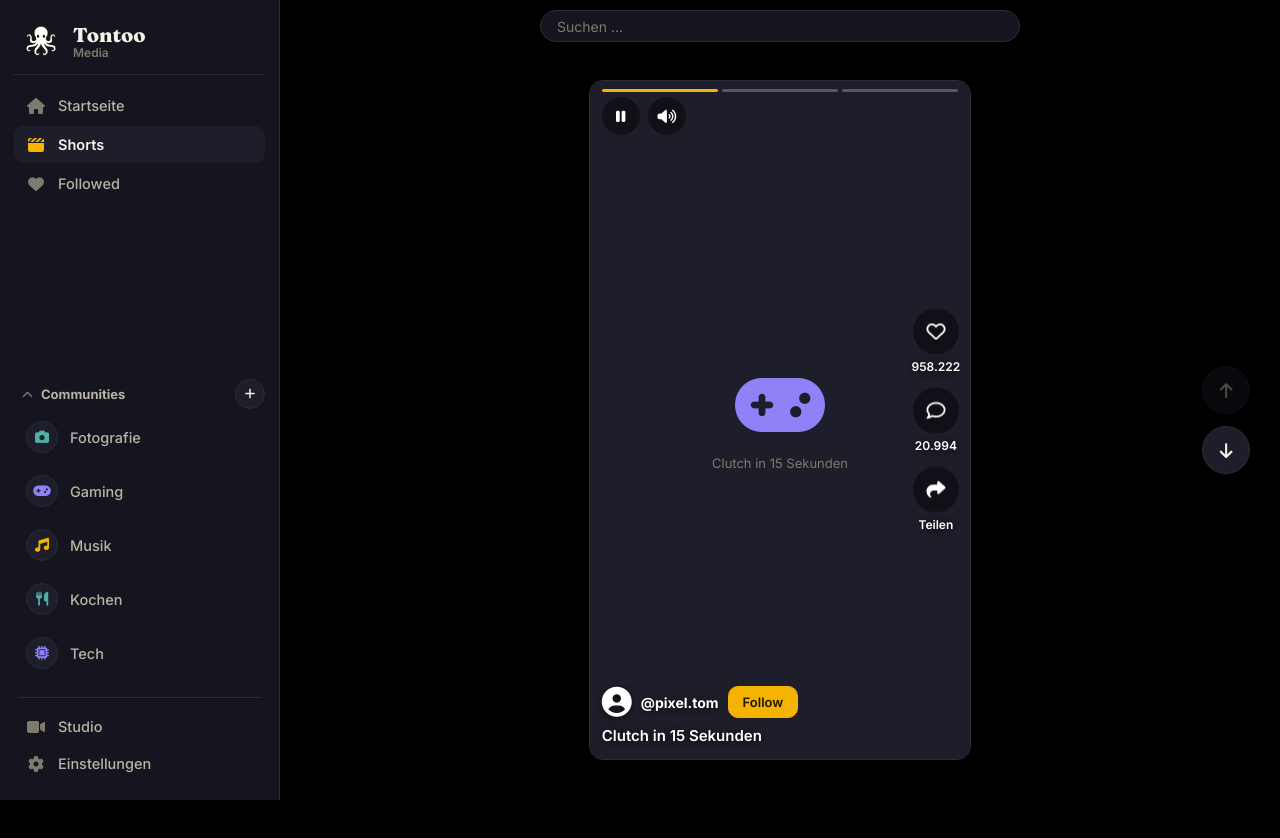
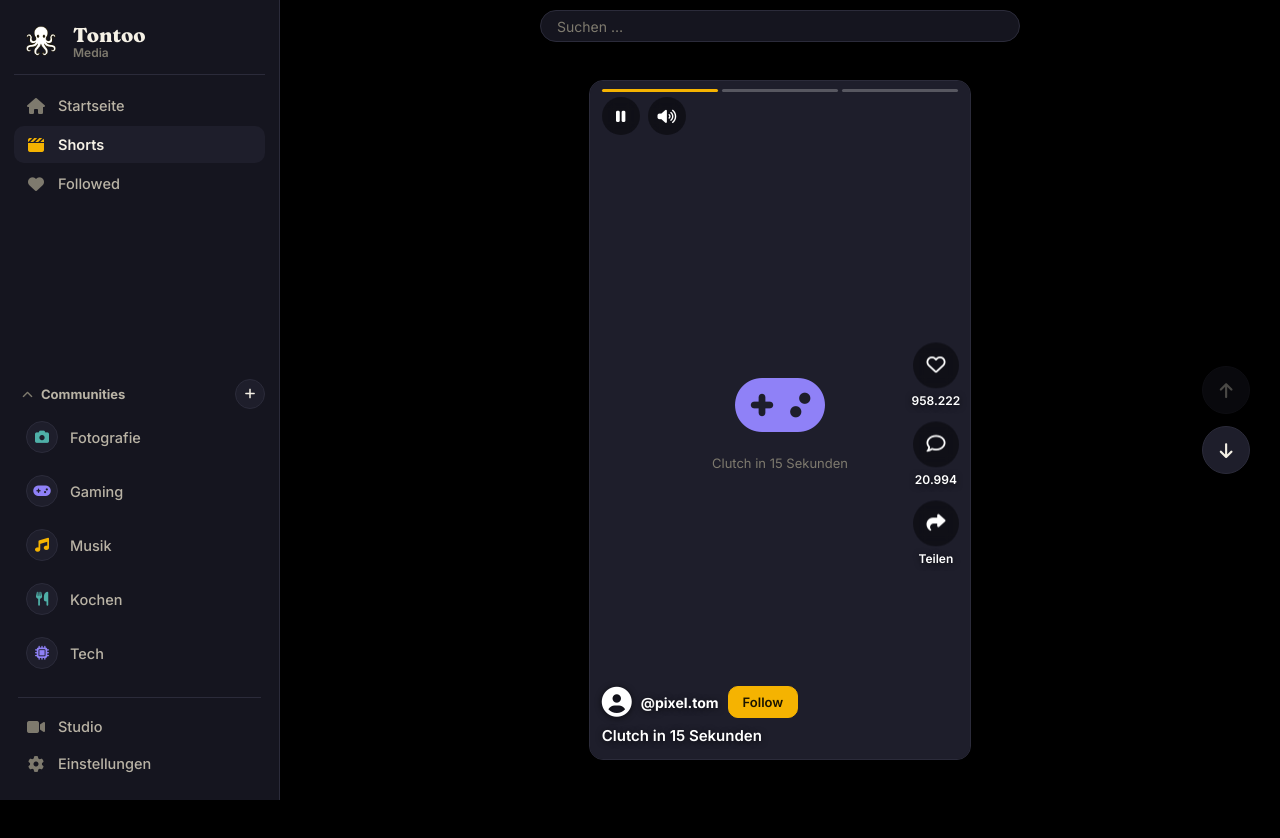
Before and after one commit to arlomu/TontooMedia, a React (Vite) app in the folder frontend/: page /shorts in a window 1280 px wide. Shown: the top 838 px of the page. Built offline with nearby package versions, Linux system fonts and the light colour scheme.

Commit message:
Shorts: Action-Rail leicht unter die Mitte geschoben

```diff
--- a/frontend/src/index.css
+++ b/frontend/src/index.css
@@ -399,7 +399,7 @@ main.app-wrap { max-width: none; padding: 0; }
 .pillbtn:hover { transform: translateY(-1px); border-color: var(--border); }
 .pillbtn.on { color: var(--brand); border-color: var(--brand); }
 .short-rail {
-  position: absolute; right: 10px; top: 50%; transform: translateY(-50%);
+  position: absolute; right: 10px; top: 55%; transform: translateY(-50%);
   display: flex; flex-direction: column; align-items: center; gap: 4px;
 }
 .rail-btn {
```
